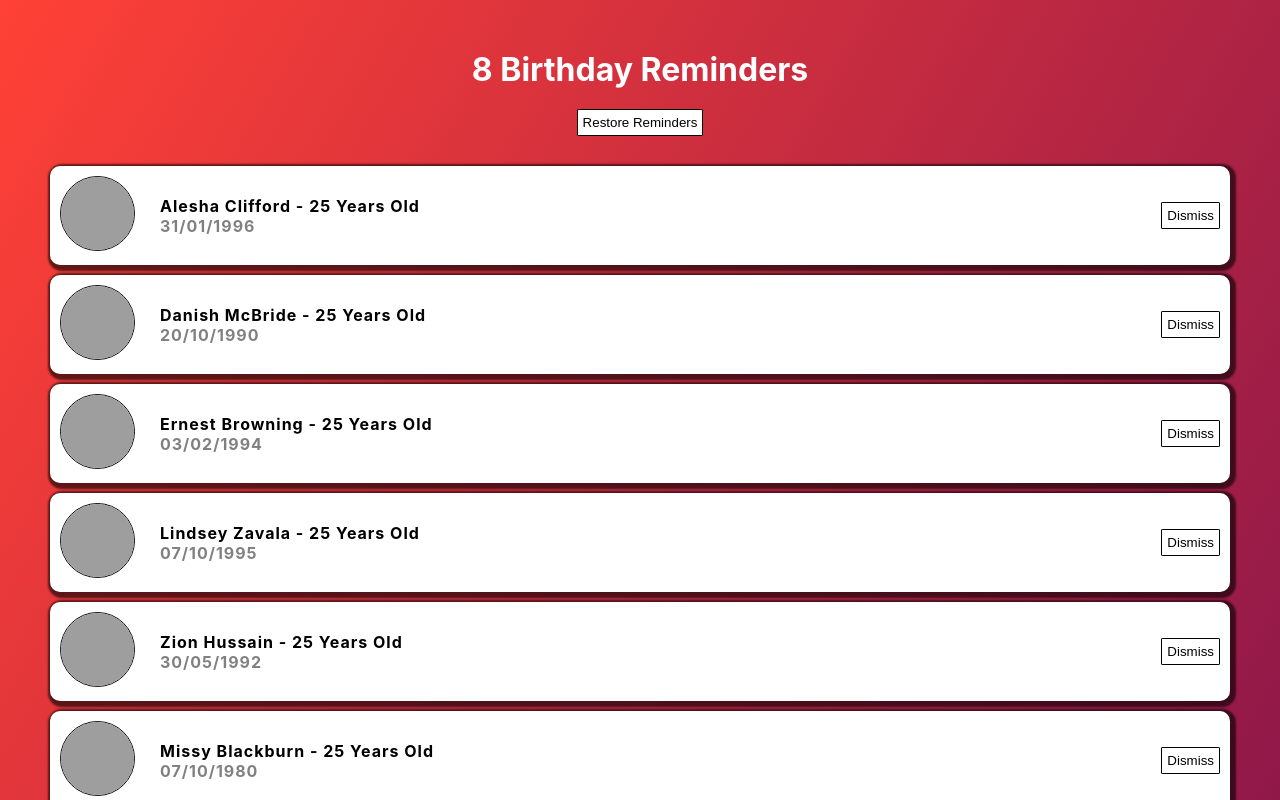
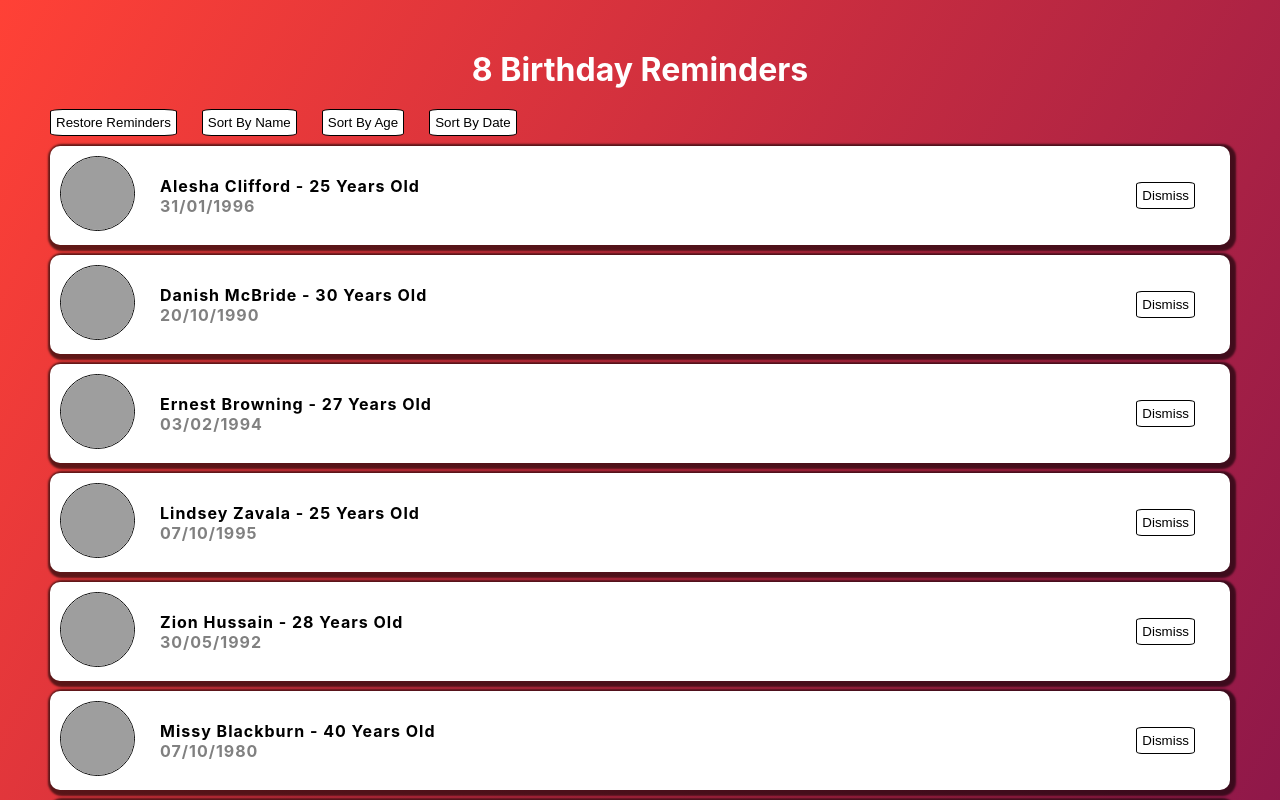
Before and after one commit to Thatguy560/Birthday-notifications-app, a React (Create React App) app: page / in a window 1280 px wide. Shown: the top 800 px of the page. Built offline with nearby package versions, Linux system fonts and the light colour scheme; grey boxes are pictures that could not be loaded.

Commit message:
peoples age now displays correctly

```diff
--- a/src/App.js
+++ b/src/App.js
@@ -5,38 +5,31 @@ import { data } from "./birthday-data";
 function App() {
   const [people, setPeople] = useState(data);
 
-  // Date Format: MM/DD/YYYY
-  function getAge() {
-    var i = 0;
-    while (i < people.length) {
-      let birthDate = new Date(people[i].age);
-      let otherDate = new Date();
-      var years = otherDate.getFullYear() - birthDate.getFullYear();
-      // console.log(people[i].age);
-      // console.log(data[0].age);
-      if (
-        otherDate.getMonth() < birthDate.getMonth() ||
-        (otherDate.getMonth() === birthDate.getMonth() &&
-          otherDate.getDate() < birthDate.getDate())
-      ) {
-        i++;
-        years--;
-      }
-      return years;
-    }
-  }
-
   function removePerson(id) {
     let newPerson = people.filter((person) => person.id !== id);
     setPeople(newPerson);
   }
 
+  function sortByAge() {
+    console.log("test");
+    data.sort((a, b) => {
+      return new Date(a.age).getFullYear() - new Date(b.age).getFullYear();
+    });
+  }
+
+  function sortByName() {
+    console.log(data[0].name);
+    people.sort((a, b) => a.name.localeCompare(b.name));
+  }
+
   // function formatAge() {
-  //   people.map((person) => {
-  //     const { id, name, image, age } = person;
-  //     age.slice(0, 5).split("/").reverse().join("/") + age.slice(5, 10);
-  //   });
+  // people.map((person) => {
+  //   const { id, name, image, age } = person;
+  //   age.slice(0, 5).split("/").reverse().join("/") + age.slice(5, 10);
+  // });
   // }
+
+  // Also incorporate sort method (sort by alphabet and month)
 
   return (
     <>
@@ -49,9 +42,32 @@ function App() {
       <button className="btn" onClick={() => setPeople(data)}>
         Restore Reminders
       </button>
+      <button className="btn" onClick={() => sortByName()}>
+        Sort By Name
+      </button>
+      <button className="btn" onClick={() => sortByAge()}>
+        Sort By Age
+      </button>
+      <button className="btn">Sort By Date</button>
       <br></br>
       {people.map((person) => {
         const { id, name, image, age } = person;
+        // Format age so the day is displayed first and then the month
+        let birthYear =
+          age.slice(0, 5).split("/").reverse().join("/") + age.slice(5, 10);
+
+        // Work out age based on birth date
+        let birthDate = new Date(age);
+        let otherDate = new Date();
+        var years = otherDate.getFullYear() - birthDate.getFullYear();
+        if (
+          otherDate.getMonth() < birthDate.getMonth() ||
+          (otherDate.getMonth() === birthDate.getMonth() &&
+            otherDate.getDate() < birthDate.getDate())
+        ) {
+          years--;
+        }
+
         return (
           <div className="container" key={id}>
             <div className="avatar">
@@ -61,12 +77,9 @@ function App() {
 
               <div>
                 <h3>
-                  {name} - {getAge()} Years Old
+                  {name} - {years} Years Old
                 </h3>
-                <h4>
-                  {age.slice(0, 5).split("/").reverse().join("/") +
-                    age.slice(5, 10)}
-                </h4>
+                <h4>{birthYear}</h4>
               </div>
             </div>
             <div className="button">
@@ -83,23 +96,4 @@ function App() {
 
 export default App;
 
-// 1) Sort out birthday function which calculate age based on Date.now and the date format person is born in
-// 2) Try and get Facebook API implemented in once year and birthday works
-
-// const getAge = () => {
-//   for (let i = 0; i < data.length; i++) {
-//     let birthDate = new Date(data[i].age);
-//     let otherDate = new Date();
-
-//     var years = otherDate.getFullYear() - birthDate.getFullYear();
-
-//     if (
-//       otherDate.getMonth() < birthDate.getMonth() ||
-//       (otherDate.getMonth() === birthDate.getMonth() &&
-//         otherDate.getDate() < birthDate.getDate())
-//     ) {
-//       years--;
-//     }
-//     return years;
-//   }
-// };
+// 1) Try and get Facebook API implemented in once year and birthday works
--- a/src/birthday-data.js
+++ b/src/birthday-data.js
@@ -1,5 +1,5 @@
 // Date Format: MM/DD/YYYY
-export const data = [
+export var data = [
   {
     id: 1,
     name: "Alesha Clifford",
@@ -59,30 +59,3 @@ export const data = [
 ];
 
 // Try and see if you can implement facebook data (API) into birthdays
-
-// const getAge = () => {
-//     // var arrayLength = data.length;
-//     // for (var i = 0; i < arrayLength; i++) {
-//     // console.log(data[0]);
-//     people.map((id, index) => {
-//       var dateOfBirth = id.age;
-
-//       // console.log(dateOfBirth);
-//       console.log(data[0].age);
-
-//       let birthDate = new Date(data[0].age);
-//       let otherDate = new Date();
-
-//       var years = otherDate.getFullYear() - birthDate.getFullYear();
-
-//       if (
-//         otherDate.getMonth() < birthDate.getMonth() ||
-//         (otherDate.getMonth() === birthDate.getMonth() &&
-//           otherDate.getDate() < birthDate.getDate())
-//       ) {
-//         years--;
-//       }
-//       return years;
-//     });
-//     // }
-//   };
--- a/src/index.css
+++ b/src/index.css
@@ -65,7 +65,7 @@ h4 {
 
 .container .button .btn {
   background-color: white;
-  border-radius: 4%;
+  border-radius: 10%;
   border: 1px solid black;
   padding: 5px;
   color: black;
@@ -82,13 +82,18 @@ h4 {
 .btn {
   background-color: white;
   border: 1px solid black;
-  border-radius: 4%;
+  border-radius: 10%;
   padding: 5px;
   color: black;
   cursor: pointer;
   transition: .3s ease-out;
-  margin:auto;
+  /* margin:auto;
   display:block;
+  float:left; */
+  margin-left:auto;
+  margin-right:0px;
+  margin-right: 25px;
+
 }
 
 .btn:hover  {
```
